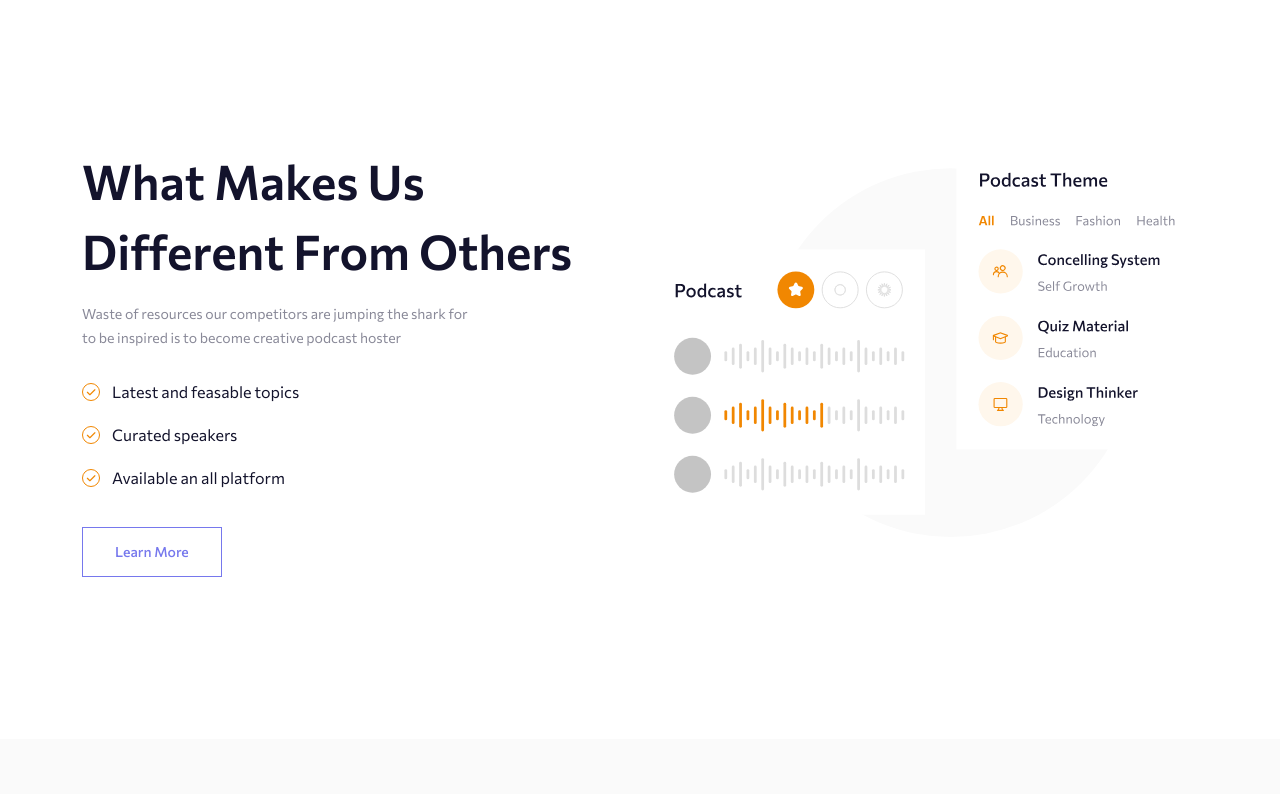
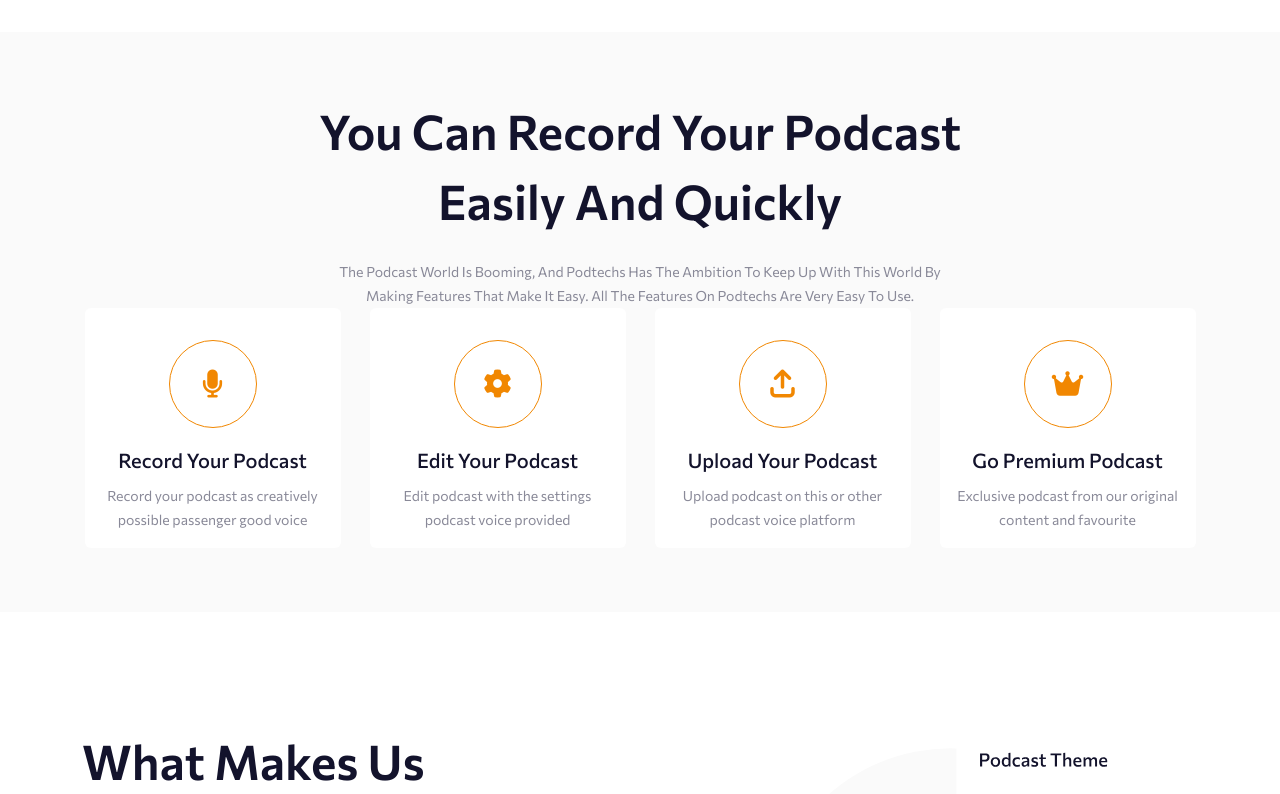
Before and after one commit to Githubshakil/Shakil-Group, a plain HTML site: page index.html in a window 1280 px wide. Shown: the part 694-1488 px from the top of the page. Drawn offline with Linux system fonts and the light colour scheme.

Commit message:
Update index.html

```diff
--- a/index.html
+++ b/index.html
@@ -88,7 +88,83 @@
   <!-- banner part end -->
 
   <!-- podcast part start Rabiul vi -->
-
+  <section id="podcast">
+    <div class="container">
+      <div class=" podcast_heading ">
+       <div class="title">
+        <h3>You Can Record Your Podcast Easily And Quickly</h3>
+        <p>The podcast world is booming, and Podtechs has the ambition to keep up with this world by making features that make it easy. All the features on Podtechs are very easy to use.</p>
+       </div>
+      </div>
+      <div class="row">
+          <!-- box 1 -->
+          <div class="col-12 col-md-6 col-lg-3 ">
+            <div class="text-center d-flex flex-column justify-content-center align-items-center">
+              <div class="card" style="width: 16rem;">
+                <div class="card-body">
+                  <div class="icon-container mb-4 mt-3">
+                    <div class="icon_cercle">
+                      <i class="fa-solid fa-microphone"></i>
+                    </div>
+                </div>
+                <h4>Record Your Podcast</h4>
+                <p>Record your podcast as creatively
+                  possible passenger good voice</p>
+                </div>
+              </div>
+            </div>
+          </div>
+          <!-- box 2 -->
+          <div class="col-12 col-md-6 col-lg-3 ">
+            <div class="text-center d-flex flex-column justify-content-center align-items-center">
+              <div class="card" style="width: 16rem;">
+                <div class="card-body">
+                  <div class="icon-container mb-4 mt-3">
+                    <div class="icon_cercle">
+                      <i class="fa-solid fa-gear"></i>
+                    </div>
+                </div>
+                <h4>Edit Your Podcast</h4>
+                <p>Edit podcast with the settings podcast voice provided</p>
+                </div>
+              </div>
+            </div>
+          </div>
+          <!-- box 3 -->
+          <div class="col-12 col-md-6 col-lg-3 ">
+            <div class="text-center d-flex flex-column justify-content-center align-items-center">
+              <div class="card" style="width: 16rem;">
+                <div class="card-body">
+                  <div class="icon-container mb-4 mt-3">
+                    <div class="icon_cercle">
+                      <i class="fa-solid fa-arrow-up-from-bracket"></i>
+                    </div>
+                </div>
+                <h4>Upload Your Podcast</h4>
+                <p>Upload podcast on this or other podcast voice platform</p>
+                </div>
+              </div>
+            </div>
+          </div>
+          <!-- box 4 -->
+          <div class="col-12 col-md-6 col-lg-3 ">
+            <div class="text-center d-flex flex-column justify-content-center align-items-center">
+              <div class="card" style="width: 16rem;">
+                <div class="card-body">
+                  <div class="icon-container mb-4 mt-3">
+                    <div class="icon_cercle">
+                      <i class="fa-solid fa-crown"></i>
+                    </div>
+                </div>
+                <h4>Go Premium Podcast</h4>
+                <p>Exclusive podcast from our original content and favourite</p>
+                </div>
+              </div>
+            </div>
+          </div>
+      </div>
+  </div>
+   </section>
   <!-- podcast part end -->
 
   <!-- service part start  Rabiul vi-->
```
